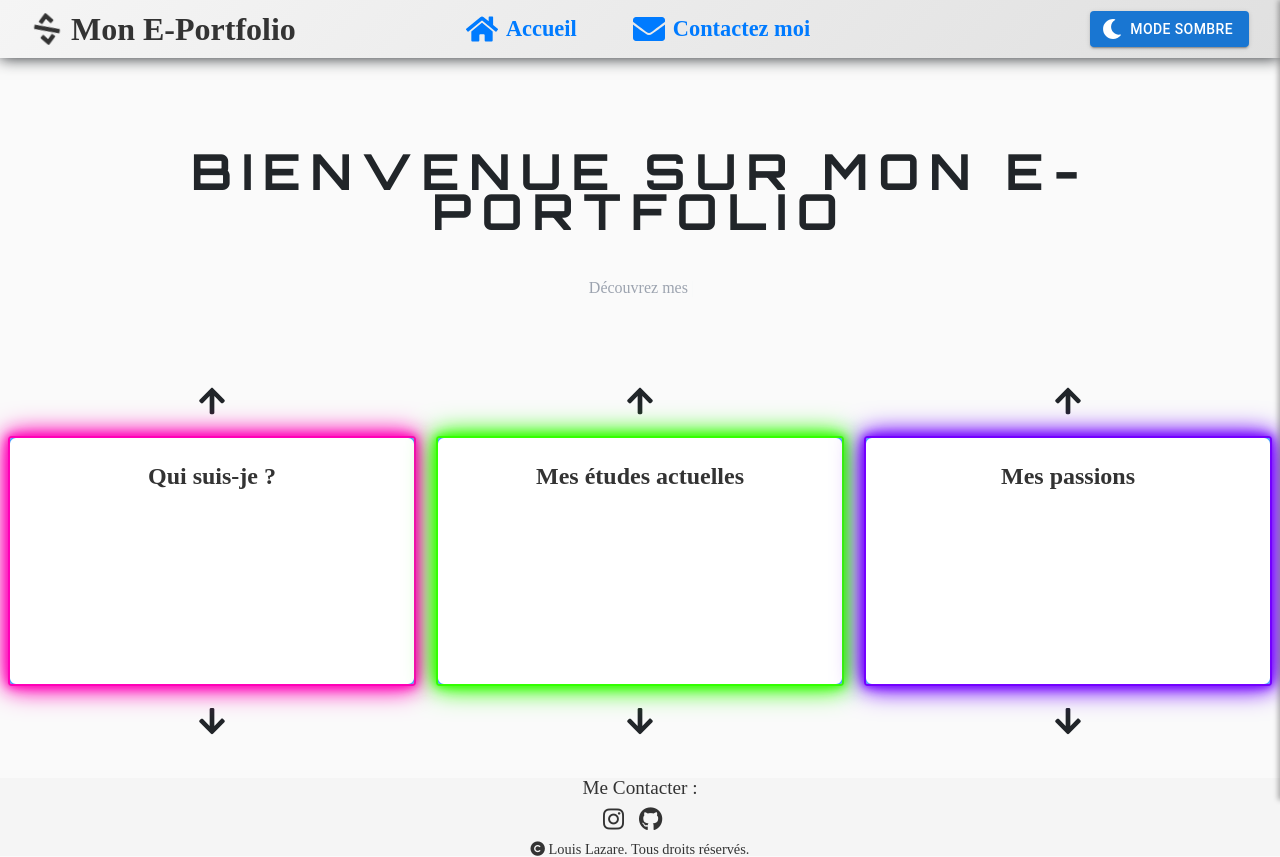
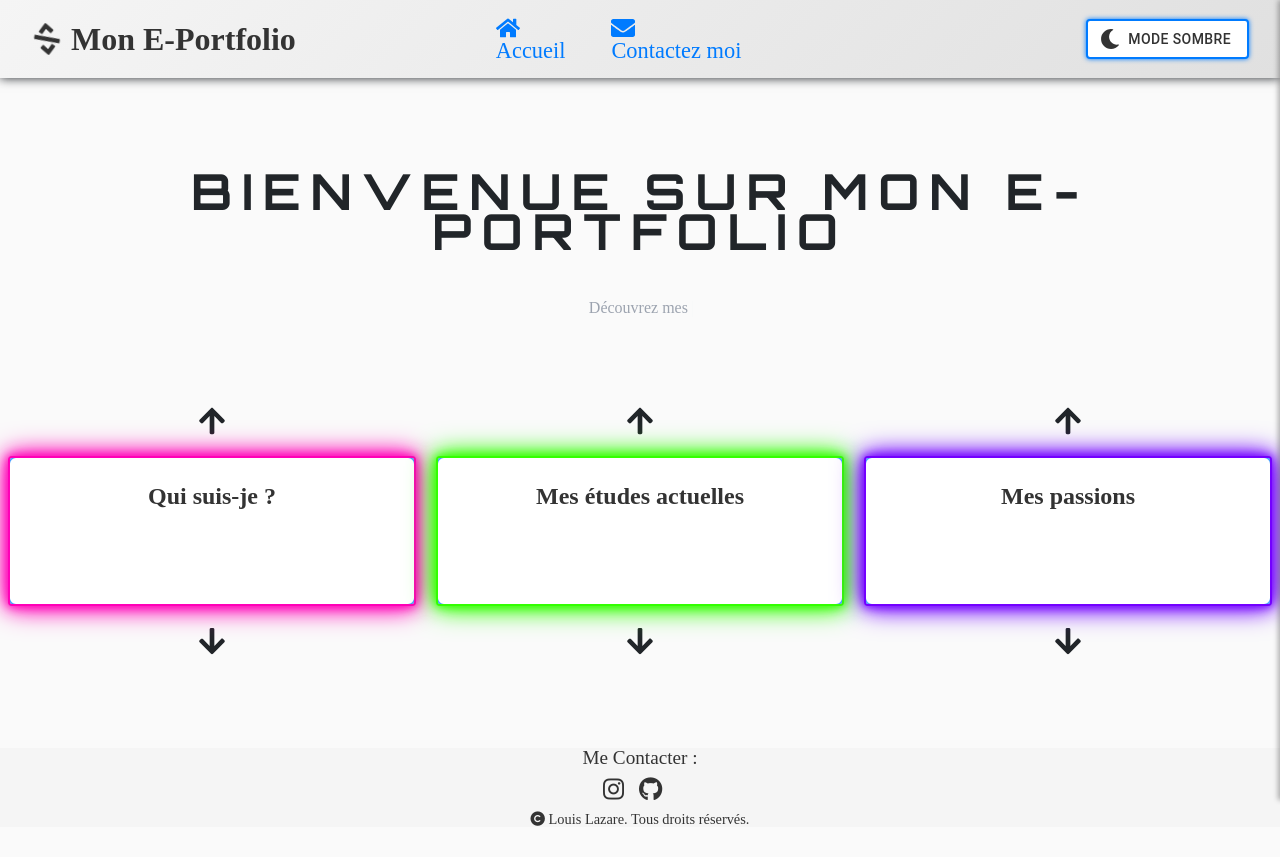
Before and after one commit to SoulLikePlayer/e-portfolio, a React (Create React App) app: page / in a window 1280 px wide. After the commit the page ends 827 px from the top, so only its background shows below. Built offline with nearby package versions, Linux system fonts and the light colour scheme.

Commit message:
[FIX] : Modification sur la police d'écriture + la taille des article.
Les articles ne prennent plus autant de hauteur et j'ai établie de nouvelles animation pour les titres des article

cette modication vient des resultat des utilisateurs

```diff
--- a/src/components/data/skills.js
+++ b/src/components/data/skills.js
@@ -18,9 +18,7 @@ export const ComputerSkills = [
 ];
 
 export const WorkingSkill = [
-  "Empathique/Ecoute active",
+  "Ecoute active",
   "Art oratoire",
-  "Ouvert à la critique",
   "Critique Constructive",
-  "Franc"
 ]
--- a/src/components/pages/Content.jsx
+++ b/src/components/pages/Content.jsx
@@ -254,7 +254,7 @@ function Content({ onContentChange }) {
                 data-content={article.id}
                 onClick={() => handleArticleClick(index)}
               >
-                <h2 className="text-xl font-semibold text-gray-800 mb-2">{article.title}</h2>
+                <h2 className="text-xl font-semibold text-gray-800">{article.title}</h2>
                 <div className="article-content">
                   <p className="text-gray-600">{article.content}</p>
                 </div>
--- a/src/components/pages/Header.jsx
+++ b/src/components/pages/Header.jsx
@@ -29,32 +29,32 @@ function Header({ toggleTheme, theme }) {
   };
 
   return (
-    <header className="custom-header">
-      <nav className="navbar navbar-expand-lg">
+    <header className={`custom-header ${theme}`}>
+      <nav className={`navbar navbar-expand-lg ${theme}`}>
         <div className="container-fluid">
           <Link className="navbar-brand" to="/">
             <motion.div
-              className="brand-icon"
+              className={`brand-icon ${theme}`}
               initial={{ rotate: 0 }}
               animate={{ rotate: 360 }}
               transition={{ duration: 10, repeat: Infinity }}
             >
               <FaCode />
             </motion.div>
-             Mon E-Portfolio
+            Mon E-Portfolio
           </Link>
           <button
-            className={`navbar-toggler ${isOpen ? 'open' : ''}`}
+            className={`navbar-toggler ${isOpen ? 'open' : ''} ${theme}`}
             type="button"
             onClick={handleNavbarToggle}
             aria-controls="navbarNav"
             aria-expanded={isOpen}
             aria-label="Toggle navigation"
           >
-            <FaBars className="menu-icon" />
+            <FaBars className={`menu-icon ${theme}`} />
           </button>
           <motion.div
-            className={`collapse navbar-collapse ${isOpen ? 'show' : ''}`}
+            className={`collapse navbar-collapse ${isOpen ? 'show' : ''} ${theme}`}
             id="navbarNav"
             initial={{ opacity: 0, y: -30 }}
             animate={{ opacity: isOpen ? 1 : 0, y: isOpen ? 0 : -30 }}
@@ -62,13 +62,13 @@ function Header({ toggleTheme, theme }) {
           >
             <ul className="navbar-nav mx-auto">
               <li className="nav-item">
-                <Link className="nav-link navbar-brand" to="/">
-                  <FaHome title="Accueil" className="brand-icon" /> Accueil
+                <Link className={`nav-link ${theme}`} to="/">
+                  <FaHome title="Accueil" className={`nav-icon ${theme}`} /> Accueil
                 </Link>
               </li>
               <li className="nav-item">
-                <Link className="nav-link navbar-brand" to="/ContactMe">
-                  <FaEnvelope title="Contact" className="brand-icon" /> Contactez moi
+                <Link className={`nav-link ${theme}`} to="/ContactMe">
+                  <FaEnvelope title="Contact" className={`nav-icon ${theme}`} /> Contactez moi
                 </Link>
               </li>
             </ul>
@@ -77,7 +77,7 @@ function Header({ toggleTheme, theme }) {
                 variant="contained"
                 onClick={toggleTheme}
                 startIcon={theme === 'light' ? <FaMoon /> : <FaSun />}
-                className="theme-toggle-button"
+                className={`theme-toggle-button ${theme}`}
               >
                 {theme === 'light' ? 'Mode Sombre' : 'Mode Clair'}
               </Button>
--- a/src/styles/animation-article.css
+++ b/src/styles/animation-article.css
@@ -7,8 +7,7 @@
   box-shadow: 0 4px 10px rgba(0, 0, 0, 0.1);
   position: relative;
 
-  min-height: 200px;
-  max-height: 250px;
+  height: 150px !important;
   overflow: hidden;
   padding: 10px;
 }
@@ -21,10 +20,11 @@
 
 .animated-article h2 {
   margin-top: 0;
-  font-size: 1.5rem;
+  font-size: 2rem;
   font-weight: bold;
   color: #333333;
   text-align: center;
+  transition: font-size 0.3s ease, margin-top 0.3s ease;
 }
 
 .animated-article p {
@@ -119,6 +119,12 @@
   }
 }
 
+.animated-article:hover h2 {
+  font-size: 1.2rem;
+  margin-top: 0;
+  transform: translateY(-10px);
+}
+
 .animated-article:hover {
   transform: scale(1.05);
   transition: transform 0.3s ease;
--- a/src/styles/page/Header.css
+++ b/src/styles/page/Header.css
@@ -4,8 +4,8 @@
   top: 0;
   z-index: 99;
   background: linear-gradient(135deg, var(--header-bg-color), var(--header-bg-color-darker));
-  box-shadow: 0 0 15px var(--shadow-color); /* Réduit la taille de l'ombre par défaut */
-  backdrop-filter: blur(15px);
+  box-shadow: 0 0 10px var(--shadow-color);
+  backdrop-filter: blur(10px);
   transition: background 0.5s ease, box-shadow 0.5s ease;
 }
 
@@ -16,7 +16,6 @@
   color: var(--primary-color);
   display: flex;
   align-items: center;
-  /* Retire text-shadow par défaut */
 }
 
 /* Animation du logo */
@@ -30,16 +29,14 @@
 /* Styles pour les liens */
 .nav-link {
   font-size: 1.4rem;
-  margin: 0 20px;
+  margin: 0 15px;
   transition: color 0.3s ease, transform 0.3s ease;
   color: var(--link-color);
-  /* Retire text-shadow par défaut */
 }
 
 .nav-link:hover {
   color: var(--link-hover-color);
-  /* Retire text-shadow et transform par défaut */
-  transform: translateY(-5px);
+  transform: translateY(-3px);
 }
 
 /* Styles pour les icônes */
@@ -63,16 +60,7 @@
 
 .navbar-toggler.open .menu-icon {
   transform: rotate(90deg);
-  color: var(--neon-color-1);
-}
-
-/* Styles pour la barre de recherche */
-.search-bar {
-  margin: 0 20px;
-}
-
-.search-icon {
-  color: var(--link-color);
+  color: var(--link-hover-color);
 }
 
 /* Styles pour le bouton de changement de thème */
@@ -87,26 +75,34 @@
   border: 2px solid var(--slider-checked-bg);
   color: var(--slider-icon-color);
   transition: background-color 0.3s ease, border-color 0.3s ease, box-shadow 0.3s ease;
-  box-shadow: 0 0 10px var(--neon-color-1); /* Réduit la taille de l'ombre par défaut */
+  box-shadow: 0 0 5px var(--slider-checked-bg);
 }
 
-/* Mode sombre */
 body.dark .custom-header {
-  box-shadow: 0 0 30px var(--shadow-color); /* Ombre plus grande en mode sombre */
+  box-shadow: 0 0 25px var(--shadow-color);
+  background: linear-gradient(135deg, var(--header-bg-color), var(--header-bg-color-darker));
 }
 
 body.dark .navbar-brand {
-  text-shadow: 0 0 10px var(--neon-color-1); /* Ajoute l'effet de néon en mode sombre */
+  color: var(--primary-color);
+  text-shadow: 0 0 5px var(--neon-color-1);
 }
 
 body.dark .nav-link {
-  text-shadow: 0 0 10px var(--neon-color-2); /* Ajoute l'effet de néon en mode sombre */
+  color: var(--link-color);
+  text-shadow: 0 0 5px var(--neon-color-2);
 }
 
-body.dark .nav-link:hover {
-  text-shadow: 0 0 20px var(--neon-color-2); /* Augmente l'effet de néon en mode sombre */
+.theme-toggle-button.light {
+  background-color: var(--slider-bg);
+  border: 2px solid var(--slider-checked-bg);
+  color: var(--slider-icon-color);
+  box-shadow: 0 0 5px var(--slider-checked-bg);
 }
 
-body.dark .theme-toggle-button {
-  box-shadow: 0 0 15px var(--neon-color-1); /* Augmente l'effet de néon en mode sombre */
+.theme-toggle-button.dark {
+  background-color: var(--slider-bg);
+  border: 2px solid var(--slider-checked-bg);
+  color: var(--slider-icon-color);
+  box-shadow: 0 0 15px var(--neon-color-1);
 }
--- a/src/styles/square.css
+++ b/src/styles/square.css
@@ -37,6 +37,7 @@
   align-items: center;
   padding: 20px;
   box-shadow: -2px 0px 5px rgba(0, 0, 0, 0.3);
+  cursor: auto;
 }
 
 .square.show {
--- a/src/styles/style.css
+++ b/src/styles/style.css
@@ -1,9 +1,11 @@
 @import url('https://fonts.googleapis.com/css2?family=Orbitron:wght@400;700&display=swap');
+@import url('https://fonts.googleapis.com/css2?family=Exo:wght@400;700&display=swap');
+
 
 body {
   transition: background-color 0.5s ease, color 0.5s ease;
   overflow: auto;
-  font-family: 'Poppins', sans-serif;
+  font-family: 'Exo', sans-serif;
   background-color: var(--background-color);
 }
 
@@ -81,10 +83,10 @@ h2 {
   color: var(--neon-color-1);
   padding: 0.5em 1em;
   border-radius: 10px;
+  display: inline-block;
   }
 
 body.dark .eportfolio{
-  display: inline-block;
   border: 2px solid var(--neon-color-1);
   box-shadow: 0 0 10px rgba(0, 255, 255, 0.5), 0 0 20px rgba(255, 0, 255, 0.5);
   text-shadow: 0 0 5px rgba(0, 255, 255, 0.8), 0 0 10px rgba(255, 0, 255, 0.8);
@@ -174,6 +176,7 @@ body.light {
   --text-color: #333;
   --border-color: #007bff;
   --shadow-color: ;
+  cursor: auto;
 }
 
 /* Thème sombre */
@@ -181,7 +184,7 @@ body.dark {
   --header-bg-color: #111;
   --header-bg-color-darker: #000;
   --primary-color: #00ffcc;
-  --link-color: #00ffcc;
+  --link-color: #ff00ff;
   --link-hover-color: #ff0090;
   --slider-bg: #333;
   --slider-checked-bg: #00ffcc;
@@ -193,4 +196,5 @@ body.dark {
   --text-color: #e0e0e0;
   --border-color: #00ffcc;
   --shadow-color: rgba(0, 255, 255, 0.5);
+  cursor: crosshair;
 }
```
